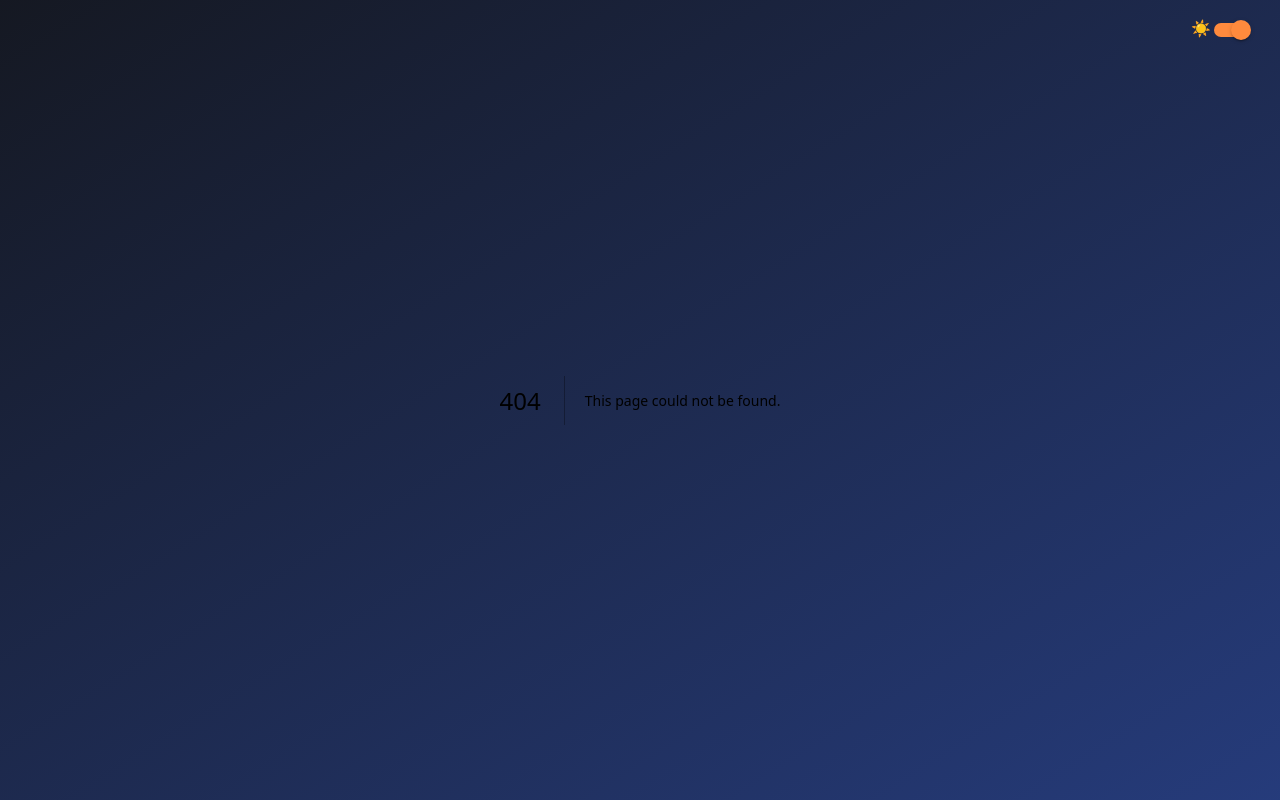
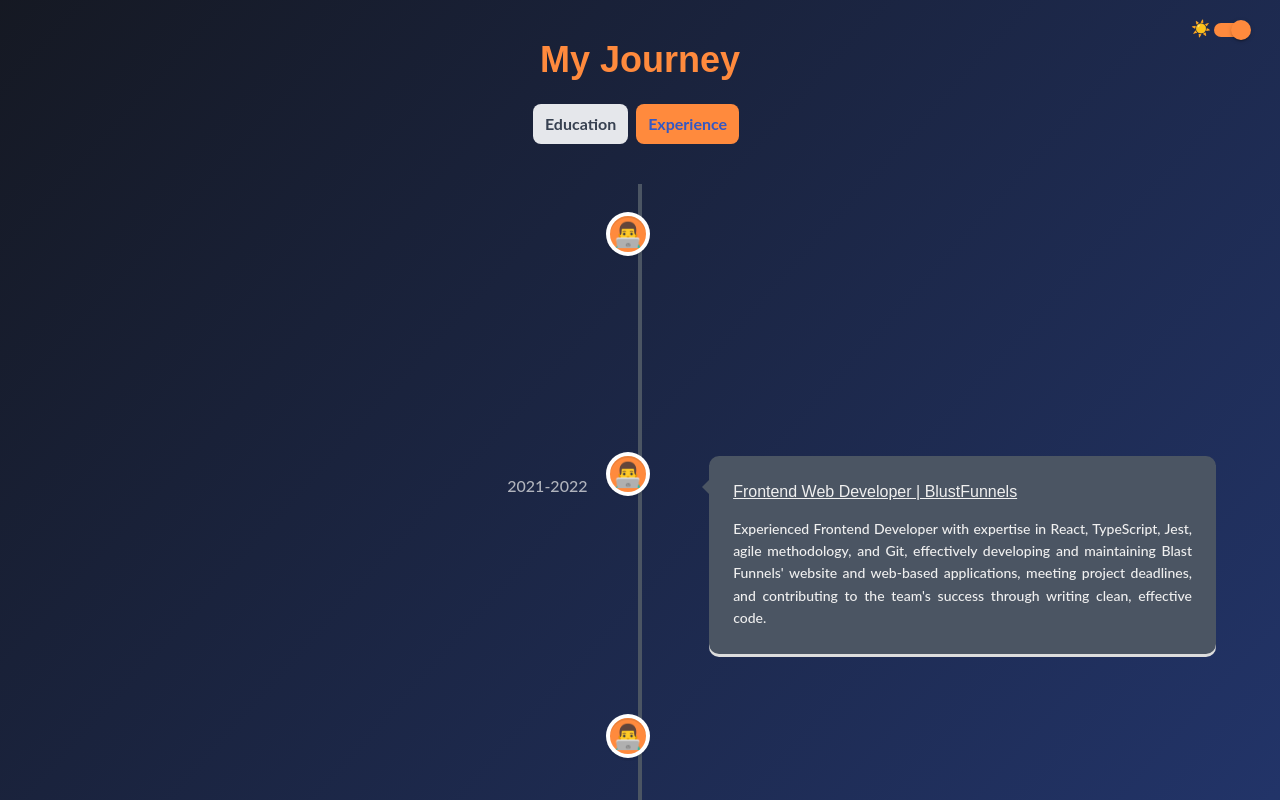
Before and after one commit to JonathanJB88/jonidev-portfolio, a Next.js app: page /journey in a window 1280 px wide. Before the commit this address had no page. Shown: the top 800 px of the page. Built offline with nearby package versions, Linux system fonts and the light colour scheme.

Commit message:
[add]: journey section, timeline

```diff
--- /dev/null
+++ b/src/components/TimelineItem.tsx
@@ -0,0 +1,51 @@
+import { useContext } from 'react';
+import { VerticalTimelineElement } from 'react-vertical-timeline-component';
+import 'react-vertical-timeline-component/style.min.css';
+
+import { PortfolioContext } from '@/context';
+import { IJourney } from '@/interfaces';
+
+interface TimelineItemProps {
+  journey: IJourney;
+}
+
+export const TimelineItem = ({ journey: { year, title, description, category } }: TimelineItemProps) => {
+  //
+  const { theme } = useContext(PortfolioContext);
+  const isDark = theme === 'dark';
+  const borderRight = isDark ? '7px solid #4B5563' : '7px solid #EDF2F7';
+  const icon = category === 'education' ? '🎓' : '👨‍💻';
+  const iconStyle = {
+    background: isDark ? '#FF8A3D' : '#3358C4',
+    display: 'flex',
+    alignItems: 'center',
+    justifyContent: 'center',
+    fontSize: '24px',
+    width: '36px',
+    height: '36px',
+    borderRadius: '50%',
+  };
+  const contentStyle = {
+    background: isDark ? '#4B5563' : '#EDF2F7',
+    color: isDark ? '#F0F0F0' : '#121212',
+    borderRadius: '10px',
+    fontSize: '16px',
+  };
+
+  return (
+    <VerticalTimelineElement
+      className='vertical-timeline-element--work'
+      contentStyle={contentStyle}
+      contentArrowStyle={{ borderRight }}
+      date={year}
+      dateClassName='font-body text-base'
+      iconStyle={iconStyle}
+      icon={icon}
+    >
+      <h3 className='underline vertical-timeline-element-title font-header'>{title}</h3>
+      <p className='text-justify font-body' style={{ fontSize: '14px' }}>
+        {description}
+      </p>
+    </VerticalTimelineElement>
+  );
+};
--- /dev/null
+++ b/src/components/TimelineSection.tsx
@@ -0,0 +1,59 @@
+import { useContext, useState } from 'react';
+import Link from 'next/link';
+import { VerticalTimeline } from 'react-vertical-timeline-component';
+import 'react-vertical-timeline-component/style.min.css';
+
+import { PortfolioContext } from '@/context';
+import { Btn, TimelineItem } from '@/components';
+
+import { IJourney } from '@/interfaces';
+
+interface TimelineSectionProps {
+  journey: IJourney[];
+}
+
+export const TimelineSection = ({ journey }: TimelineSectionProps) => {
+  //
+  const [showEducation, setShowEducation] = useState<boolean>(false);
+  const { theme } = useContext(PortfolioContext);
+  const isDark = theme === 'dark';
+  const textBg = isDark ? 'text-accent' : 'text-primary';
+  const lineColor = isDark ? '#4B5563' : '#EDF2F7';
+
+  const educationBtnClass = showEducation
+    ? 'bg-primary text-white px-3 py-2 rounded-lg mr-2 font-body font-bold hover:bg-accent-hover hover:text-primary dark:bg-accent dark:text-primary dark:hover:bg-primary dark:hover:text-white'
+    : 'bg-gray-200 text-gray-700 px-3 py-2 rounded-lg mr-2 font-body font-bold hover:bg-gray-300 hover:text-gray-800';
+  const experienceBtnClass = !showEducation
+    ? 'bg-primary text-white px-3 py-2 rounded-lg mr-2 font-body font-bold hover:bg-accent-hover hover:text-primary dark:bg-accent dark:text-primary dark:hover:bg-primary dark:hover:text-white'
+    : 'bg-gray-200 text-gray-700 px-3 py-2 rounded-lg font-body font-bold hover:bg-gray-300 hover:text-gray-800';
+
+  const filteredJourneyList = journey.filter((journey) =>
+    showEducation ? journey.category === 'education' : journey.category === 'experience'
+  );
+
+  return (
+    <section>
+      <div className='container py-10 mx-auto'>
+        <h1 className={`mb-6 text-xl font-extrabold text-center font-header md:text-4xl ${textBg}`}>My Journey</h1>
+        <div className='flex justify-center mb-10'>
+          <button className={educationBtnClass} onClick={() => setShowEducation(true)}>
+            Education
+          </button>
+          <button className={experienceBtnClass} onClick={() => setShowEducation(false)}>
+            Experience
+          </button>
+        </div>
+        <VerticalTimeline animate lineColor={lineColor} layout='2-columns'>
+          {filteredJourneyList.map((journey, index) => (
+            <TimelineItem key={index} journey={journey} />
+          ))}
+        </VerticalTimeline>
+      </div>
+      <div className='flex justify-center py-10'>
+        <Link href='/blog'>
+          <Btn label='Visit my Blog' />
+        </Link>
+      </div>
+    </section>
+  );
+};
--- a/src/components/index.tsx
+++ b/src/components/index.tsx
@@ -16,3 +16,5 @@ export * from './ProjectsNavItem';
 export * from './ProjectCard';
 export * from './ProjectsSet';
 export * from './Modal';
+export * from './TimelineItem';
+export * from './TimelineSection';
--- a/src/data/data.ts
+++ b/src/data/data.ts
@@ -1,4 +1,4 @@
-import { ISkill, IProject, IService } from '@/interfaces';
+import { ISkill, IProject, IService, IJourney } from '@/interfaces';
 
 export const about: string = `I'm Jonathan Bracho, a Frontend Developer proficient in React, Typescript, Next.js, and Node.js. With a unique background in education and business, I excel in strategic planning, teamwork, and communication. Driven by curiosity, I'm always eager to enhance my skills and create innovative web solutions that spark your interest.`;
 
@@ -291,3 +291,53 @@ export const services: IService[] = [
     about: 'A vast amount of experience in teaching and mentoring students.',
   },
 ];
+
+export const journey: IJourney[] = [
+  {
+    year: '2019',
+    title: 'Full Stack Web Development',
+    category: 'education',
+    description:
+      'Completed Full Stack Developer Program, building real-world projects with agile methodologies, and gaining valuable skills in Full-Stack Development, Front-End Development, Back-End Web Development and Soft Skills.',
+  },
+  {
+    year: '2014-2017',
+    title: `Master's Degree in Administration and Management`,
+    category: 'education',
+    description: 'Gained valuable skills in project management, business management, and leadership.',
+  },
+  {
+    year: '2005-2011',
+    title: `Bachelor's Degree in Math and Physics Education`,
+    category: 'education',
+    description:
+      'Gained valuable skills in educational technology, physics and math education, teaching, process planning, and supervisory skills.',
+  },
+  {
+    year: '2022-Present',
+    title: 'Intructor - Full Stack Web Developer | Atexis',
+    category: 'experience',
+    description:
+      'Experienced educator with 12+ years of expertise in full-stack development, teaching coding, frameworks and libraries, project execution, SCRUM methodology, problem-solving, communication, physics education and management.',
+  },
+  {
+    year: '2021-2022',
+    title: 'Frontend Web Developer | BlustFunnels',
+    category: 'experience',
+    description: `Experienced Frontend Developer with expertise in React, TypeScript, Jest, agile methodology, and Git, effectively developing and maintaining Blast Funnels' website and web-based applications, meeting project deadlines, and contributing to the team's success through writing clean, effective code.`,
+  },
+  {
+    year: '2020-2021',
+    title: 'Frontend Developer | Four Tools Language Academy',
+    category: 'experience',
+    description:
+      'Experienced full-stack developer with MERN stack expertise, leading the design and development of a robust internal management tool with seamless frontend-backend integration, utilizing Git, Github, SCRUM methodology, communication, and problem-solving skills.',
+  },
+  {
+    year: '2019-2020',
+    title: 'Frontend Developer | World Travelers',
+    category: 'experience',
+    description:
+      'Developed World Travelers, a Next.js and Typescript SPA using Postgres and MongoDB with Prisma and Mongoose as ORMs, Socket.io, Nodemailer, Auth0, and Cloudinary for the backend, and ChakraUI, React, ReactQuery, Leaflet, Rainbowkit, Wagmi, and Ethers.js for the frontend, utilizing Git & Github for version control, SCRUM methodology, and railway and Heroku for deployment, enabling users to create and filter trips, pay, chat, and interact, showcasing skills in Full-Stack Development, Scrum, Front-end Design, and other relevant technologies.',
+  },
+];
--- a/src/interfaces/interfaces.ts
+++ b/src/interfaces/interfaces.ts
@@ -28,3 +28,10 @@ export interface ISocial {
   Icon: IconType;
   url: string;
 }
+
+export interface IJourney {
+  year: string;
+  title: string;
+  description: string;
+  category: 'experience' | 'education';
+}
--- a/src/pages/api/data.ts
+++ b/src/pages/api/data.ts
@@ -1,8 +1,8 @@
 import type { NextApiRequest, NextApiResponse } from 'next';
 
-import { about, techSkills, projects, services, softSkills } from '../../data/data';
+import { about, techSkills, projects, services, softSkills, journey } from '../../data/data';
 
-import { ISkill, IProject, IService } from '../../interfaces';
+import { ISkill, IProject, IService, IJourney } from '../../interfaces';
 
 type Data = {
   about: string;
@@ -10,8 +10,9 @@ type Data = {
   softSkills: ISkill[];
   projects: IProject[];
   services: IService[];
+  journey: IJourney[];
 };
 
 export default function handler(req: NextApiRequest, res: NextApiResponse<Data>) {
-  res.status(200).json({ about, techSkills, projects, services, softSkills });
+  res.status(200).json({ about, techSkills, projects, services, softSkills, journey });
 }
--- /dev/null
+++ b/src/pages/journey.tsx
@@ -0,0 +1,49 @@
+import { GetStaticProps } from 'next';
+import Head from 'next/head';
+
+import { Loading, TimelineSection } from '@/components';
+
+import { IJourney } from '@/interfaces';
+
+interface JourneyProps {
+  journey: IJourney[];
+}
+
+const Journey = ({ journey }: JourneyProps) => {
+  return (
+    <>
+      <Head>
+        <title>Jonathan Bracho | Frontend Developer | My Journey</title>
+        <meta name='description' content='Frontend Developer with a strong background in React + Typescript' />
+        <meta name='viewport' content='width=device-width, initial-scale=1' />
+        <meta
+          name='keywords'
+          content='Frontend Web Developer, TypeScript, React, Redux, Node.js, Express.js, Redux-toolkit, Cypress, Jest, Next.js, React Testing Library, Scrum'
+        />
+      </Head>
+      <main>{!journey.length ? <Loading /> : <TimelineSection journey={journey} />}</main>
+    </>
+  );
+};
+
+export const getStaticProps: GetStaticProps = async () => {
+  try {
+    const res = await fetch(`${process.env.NEXT_PUBLIC_API_URL}/api/data`);
+    const { journey } = await res.json();
+
+    return {
+      props: {
+        journey,
+      },
+    };
+  } catch (error) {
+    console.error('Error fetching data from API: ', error);
+    return {
+      props: {
+        journey: [],
+      },
+    };
+  }
+};
+
+export default Journey;
```
